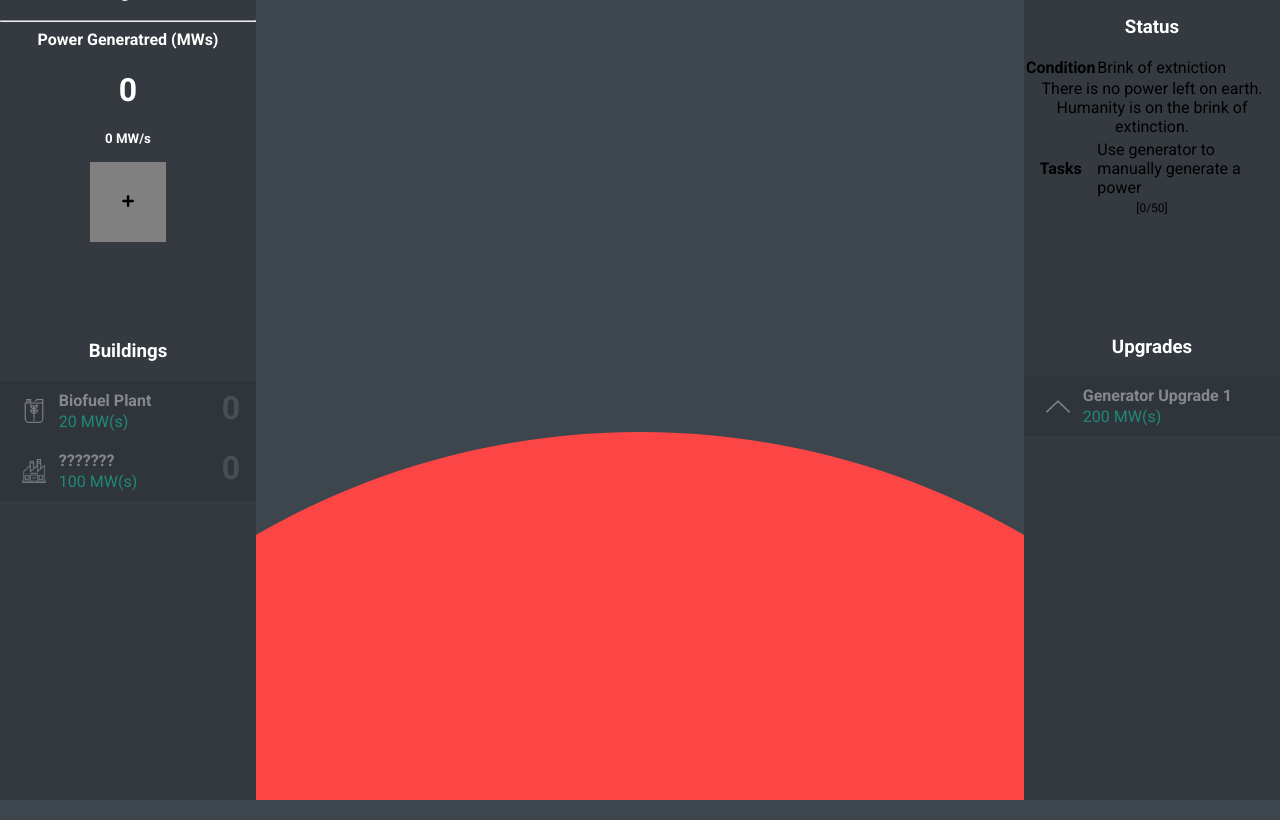
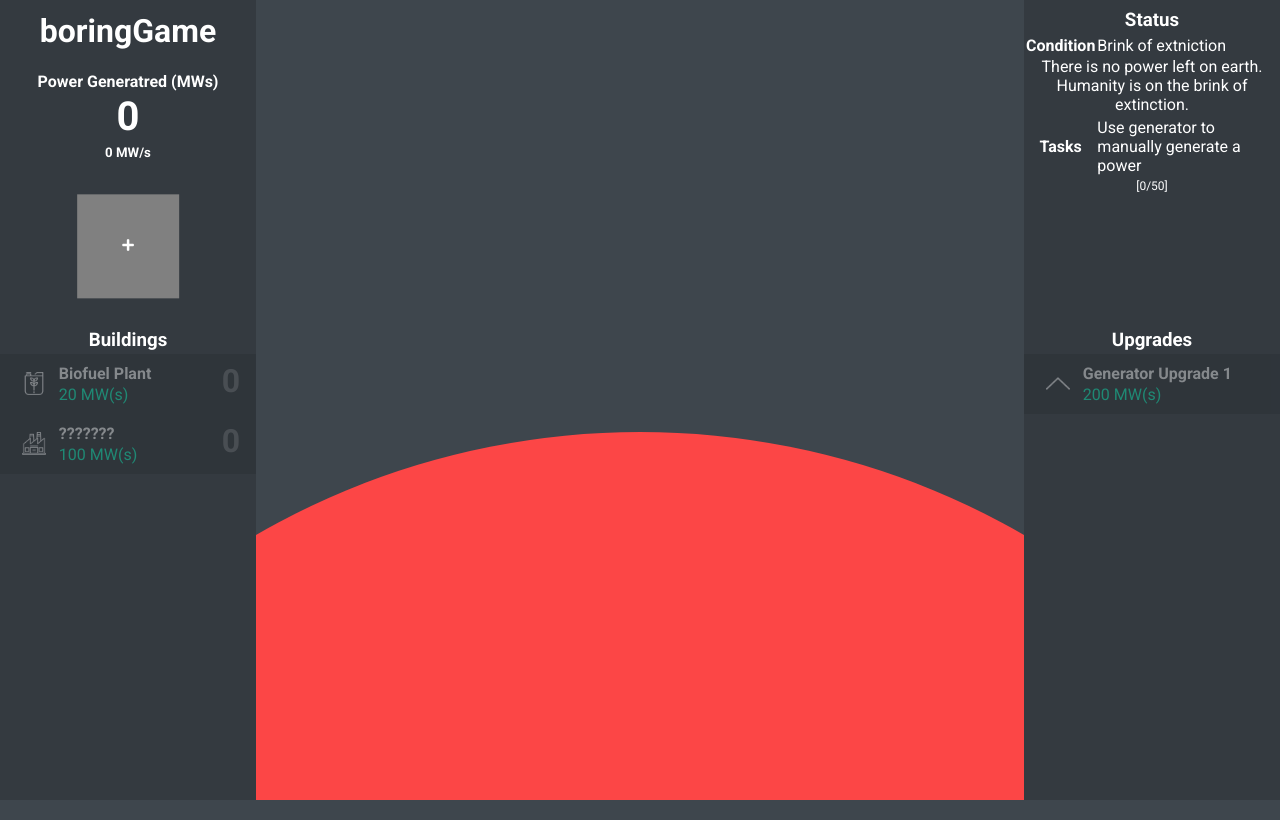
Before and after one commit to phwt/boringGame, a plain HTML site: page site/index.html in a window 1280 px wide. Drawn offline with Linux system fonts and the light colour scheme.

Commit message:
Fix left-side layout

```diff
--- a/site/index.html
+++ b/site/index.html
@@ -6,6 +6,8 @@
     <link rel="stylesheet" href="https://use.fontawesome.com/releases/v5.7.2/css/all.css" integrity="sha384-fnmOCqbTlWIlj8LyTjo7mOUStjsKC4pOpQbqyi7RrhN7udi9RwhKkMHpvLbHG9Sr" crossorigin="anonymous">
     <!-- <link href="https://fonts.googleapis.com/css?family=Athiti" rel="stylesheet"> -->
     <link href="https://fonts.googleapis.com/css?family=Roboto:100,300,400,500,700,900" rel="stylesheet">
+    <!-- <link href="https://fonts.googleapis.com/css?family=IBM+Plex+Sans:100,300,400,500,600,700" rel="stylesheet"> -->
+    <!-- <link href="https://fonts.googleapis.com/css?family=Source+Sans+Pro:300,400,600,700" rel="stylesheet"> -->
 
     <script src="jquery-3.3.1.min.js"></script>
     <script src="config_achievement.js"></script>
@@ -22,22 +24,29 @@
     <table class="grid">
         <tr>
             <th class="ui-set side-bar">
-                <div style="height:20%;">
-                    <h3>boringGame</h3><hr>
-                    Power Generatred (MWs)
-                    <h1 id="kgs_display">0</h1>
-                    <h5><span id="rate_display"></span> MW/s</h5>
-                    <span class="text-muted focus-notice">Productions are halved when losing focus</span>
+
+                <div class="col" style="height:20%;">
+
+                    <div id="main-info">
+                        <h1>boringGame</h1><br>
+                        Power Generatred (MWs)
+                        <h1 id="kgs_display">0</h1>
+                        <h5><span id="rate_display"></span> MW/s</h5>
+                        <span class="focus-notice">Productions are halved when losing focus</span>
+                    </div>
+
                 </div>
 
-                <div style="height:20%;">
+                <div id="btn-place" style="height:20%;">
+
                     <button id="btn-dig">
                         <i class="fas fa-plus"></i>
                     </button>
+
                 </div>
 
                 <div class="col" style="height:60%;padding: 0;box-sizing: content-box;">
-                    <h3 class="text-center">Buildings</h3>
+                    <h3>Buildings</h3>
                     <div id="bldg-slots" style="height: 90%;overflow-y: scroll;">
                         <span id="bldg-slot-area">
 
@@ -68,7 +77,7 @@
 
             <th class="ui-set side-bar">
                 <div class="col" style="height:40%;">
-                    <h3 class="text-center">Status</h3>
+                    <h3>Status</h3>
 
                     <table class="table table-dark table-hover">
                         <tbody>
--- a/site/scripts.js
+++ b/site/scripts.js
@@ -4,9 +4,6 @@ $(document).ready(function(){
     var loadSave = () => local_save = JSON.parse(localStorage.boring_data);
     var getRate = (i) => (buildings[i]['base_speed'] * getUpgradeLevel(i)) * local_save['buildings'][i];
     var numberWithCommas = (x) => x.toString().replace(/\B(?=(\d{3})+(?!\d))/g, ",");
-
-    // var objDiv = document.getElementById("words-slots");
-    // objDiv.scrollTop = objDiv.scrollHeight;
 
     // newGame();
     function newGame(){
--- a/site/styles.css
+++ b/site/styles.css
@@ -12,6 +12,17 @@ body{
     margin: 0;
     padding: 0;
     overflow: hidden;
+    color: white;
+}
+h1, h2, h3, h4, h5, h6{
+    padding: 1%;
+    margin: 0;
+}
+#main-info{
+    position: relative;
+    top: 50%;
+    left: 50%;
+    transform: translate(-50%, -50%);
 }
 /*show column boundaries*/
 .side-bar > .col:nth-child(odd){
@@ -46,15 +57,28 @@ th img{
     padding-left: 1%;
     text-align: left;
 }
-#btn-dig{
+/* #btn-dig{
     background: grey;
     border: 0px;
-    width: 30%;
-    height: 50%;
-    /* position: absolute; */
-    /* top: 50%; */
-    /* transform: translate(-50%, -50%);margin-top: 5%; */
-    /* margin-top: 5%; */
+    padding: 10 10;
+    position: relative;
+    top: 50%;
+    left: 50%;
+    transform: translate(-50%, -50%);
+} */
+#btn-place{
+    position: relative;
+}
+#btn-place button{
+    background: grey;
+    color: white;
+    border: 0px;
+    padding: 45 45;
+    margin: 0;
+    position: absolute;
+    top: 50%;
+    left: 50%;
+    transform: translate(-50%, -50%);
 }
 ::-webkit-scrollbar              {display: none}
 ::-webkit-scrollbar-button       {}
@@ -85,6 +109,7 @@ th img{
 } */
 #kgs_display{
     font-weight: 700;
+    font-size: 2.5em;
 }
 .slot-cost{
     font-weight: 300;
```
